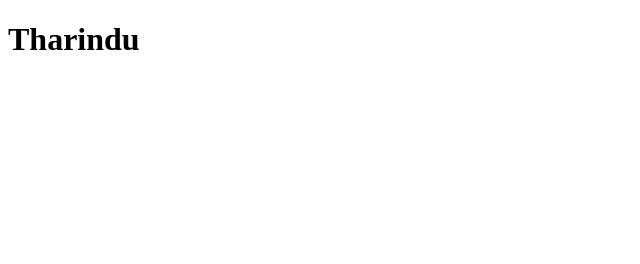
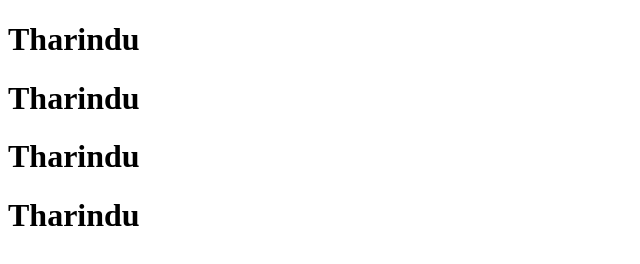
Before and after one commit to TharinduZandaruwan/HDCSE52WEBDevTharindu, a plain HTML site: page index.html in a window 1280 px wide. Shown: the whole page, without its empty margins (0-640 px from the left). Drawn offline with Linux system fonts and the light colour scheme.

Commit message:
update html

```diff
--- a/index.html
+++ b/index.html
@@ -7,5 +7,8 @@
 </head>
 <body>
     <h1>Tharindu</h1>
+    <h1>Tharindu</h1>
+    <h1>Tharindu</h1>
+    <h1>Tharindu</h1>
 </body>
 </html>
```
